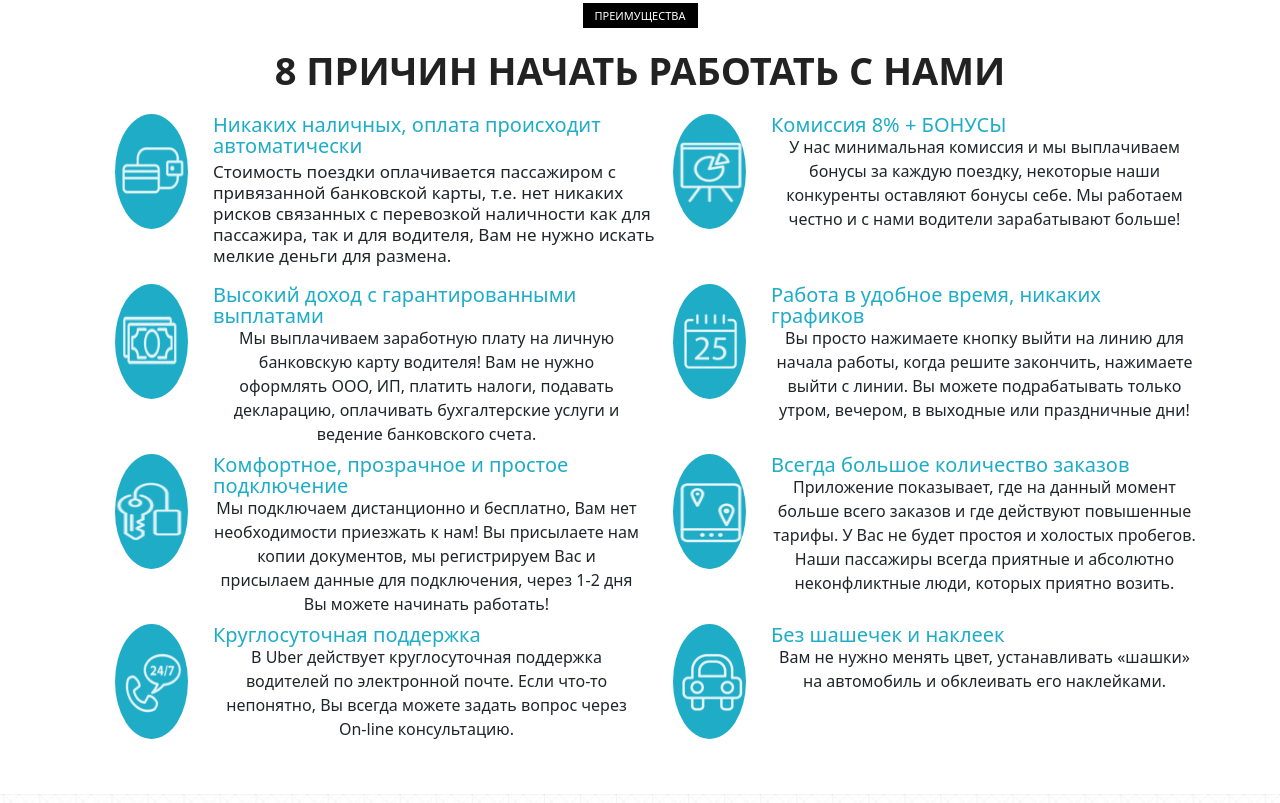
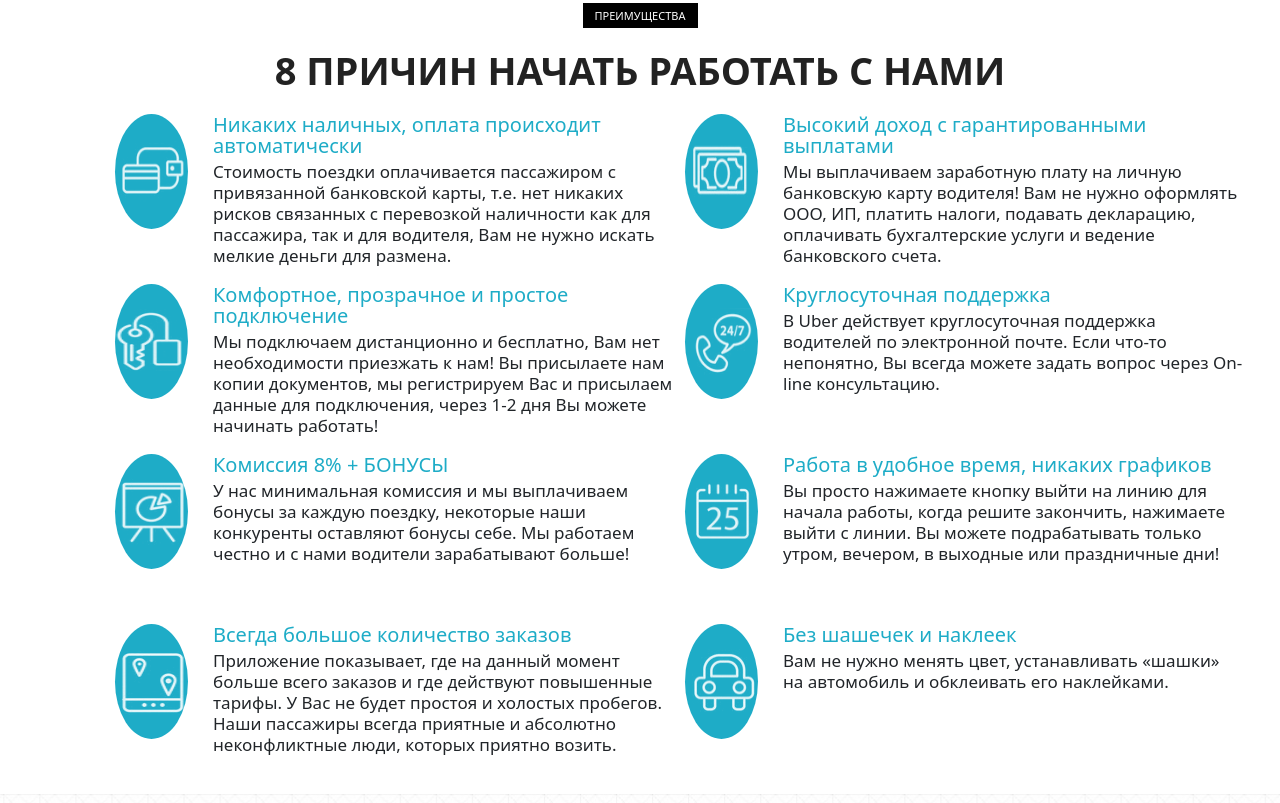
Before and after one commit to DmiTsa/html-css-p2, a plain HTML site: page index.html in a window 1280 px wide. Shown: the part 877-1680 px from the top of the page. Drawn offline with Linux system fonts and the light colour scheme.

Commit message:
to scss final

```diff
--- a/index.html
+++ b/index.html
@@ -91,6 +91,7 @@
           8 причин начать работать с нами
         </h3>
         <div class="reason_items">
+          <div class="row">
           <div class="col-md-6">
             <div class="reason_items_item">
               <div class="reason_items_item_logo">
@@ -105,12 +106,13 @@
                 </p>
               </div>
             </div>
-
+          </div>
+          <div class="col-md-6">
             <div class="reason_items_item">
               <div class="reason_items_item_logo">
                 <img src="icons/reason/icon_2.png" alt="reason icon">
               </div>
-              <div class="reason_items_item-text">
+              <div class="reason_items_item_text">
                 <div class="reason_items_item_text_header">
                   Высокий доход с гарантированными выплатами
                 </div>
@@ -119,12 +121,13 @@
                 </p>
               </div>
             </div>
-
+          </div>
+          <div class="col-md-6">
             <div class="reason_items_item">
               <div class="reason_items_item_logo">
                 <img src="icons/reason/icon_3.png" alt="reason icon">
               </div>
-              <div class="reason_items_item-text">
+              <div class="reason_items_item_text">
                 <div class="reason_items_item_text_header">
                   Комфортное, прозрачное и простое подключение
                 </div>
@@ -133,12 +136,13 @@
                 </p>
               </div>
             </div>
-
+          </div>
+          <div class="col-md-6">
             <div class="reason_items_item">
               <div class="reason_items_item_logo">
                 <img src="icons/reason/icon_4.png" alt="reason icon">
               </div>
-              <div class="reason_items_item-text">
+              <div class="reason_items_item_text">
                 <div class="reason_items_item_text_header">
                   Круглосуточная поддержка
                 </div>
@@ -153,7 +157,7 @@
               <div class="reason_items_item_logo">
                 <img src="icons/reason/icon_5.png" alt="reason icon">
               </div>
-              <div class="reason_items_item-text">
+              <div class="reason_items_item_text">
                 <div class="reason_items_item_text_header">
                   Комиссия 8% + БОНУСЫ
                 </div>
@@ -162,12 +166,13 @@
                 </p>
               </div>
             </div>
-
+          </div>
+          <div class="col-md-6">
             <div class="reason_items_item">
               <div class="reason_items_item_logo">
                 <img src="icons/reason/icon_6.png" alt="reason icon">
               </div>
-              <div class="reason_items_item-text">
+              <div class="reason_items_item_text">
                 <div class="reason_items_item_text_header">
                   Работа в удобное время, никаких графиков
                 </div>
@@ -176,12 +181,13 @@
                 </p>
               </div>
             </div>
-
+          </div>
+          <div class="col-md-6">
             <div class="reason_items_item">
               <div class="reason_items_item_logo">
                 <img src="icons/reason/icon_7.png" alt="reason icon">
               </div>
-              <div class="reason_items_item-text">
+              <div class="reason_items_item_text">
                 <div class="reason_items_item_text_header">
                   Всегда большое количество заказов
                 </div>
@@ -190,12 +196,13 @@
                 </p>
               </div>
             </div>
-
+          </div>
+          <div class="col-md-6">
             <div class="reason_items_item">
               <div class="reason_items_item_logo">
                 <img src="icons/reason/icon_8.png" alt="reason icon">
               </div>
-              <div class="reason_items_item-text">
+              <div class="reason_items_item_text">
                 <div class="reason_items_item_text_header">
                   Без шашечек и наклеек
                 </div>
@@ -205,8 +212,10 @@
               </div>
             </div>
           </div>
+
         </div>
       </div>
+    </div>
     </section>
 
     <section class="mobile">
@@ -308,7 +317,7 @@
                 <div class="require_items_item_col-header blue">
                   УСЛОВИЯ: со своим авто:
                 </div>
-                <ul class="require_items_item_col-text blue">
+                <ul class="require_items_item_col-text blue blue-check">
                   <li>Подключаем к системе UBER под 10%</li>
                   <li>Никаких взносов - 0%!</li>
                   <li>Можем подключать удаленно без приезда в офис</li>
@@ -318,7 +327,7 @@
                   <li>Деньги перечисляем на карту водителю или наличными в офисе</li>
                 </ul>
               </div>
-              <div class="require_items_item_col-text">
+              <div class="require_items_item_col-text descr blue">
                 В день заработок составляет 7000-12000р + бонус 3000т рублей
               </div>
             </div>
@@ -328,7 +337,7 @@
                 <div class="require_items_item_col-header blue">
                   УСЛОВИЯ: на авто компании:
                 </div>
-                <ul class="require_items_item_col-text blue">
+                <ul class="require_items_item_col-text blue blue-check">
                   <li>Предоставляем авто без залога</li>
                   <li>Без ежедневных выплат по аренде</li>
                   <li>Среда пятница и суббота работа на компанию остальные дни вы работаете на себя</li>
@@ -342,7 +351,7 @@
                 <div class="require_items_item_col-header red">
                   ТРЕБОВАНИЕ:
                 </div>
-                <ul class="require_items_item_col-text red">
+                <ul class="require_items_item_col-text red red-check">
                   <li>Наличие автомобиля без рекламы</li>
                   <li>Автомобиль не должен быть желтый и не с желтыми номерами</li>
                   <li>Машина не старше 3 лет</li>
@@ -356,7 +365,7 @@
                 <div class="require_items_item_col-header red">
                   ДОКУМЕНТЫ:
                 </div>
-                <ul class="require_items_item_col-text red">
+                <ul class="require_items_item_col-text red red-check">
                   <li>Права 2 стороны</li>
                   <li>Паспорт лицевая сторона</li>
                   <li>СтС</li>
--- a/scss/_general.scss
+++ b/scss/_general.scss
@@ -139,9 +139,10 @@ header {
 /* REASON section */
 .reason {
   display: flex;
-  flex-direction: column;
+  // flex-direction: column;
   padding-top: 30px;
   text-align: center;
+  flex-wrap: wrap;
   &_header-text {
     color: #ffffff;
     font-weight: 400;
@@ -376,8 +377,10 @@ header {
   &_items {
     display: flex;
     flex-wrap: wrap;
+
     &_item {
-      margin: 30px 0 &_col-header {
+      margin: 30px 0;
+      &_col-header {
         font-weight: 400;
         font-size: 22px;
         line-height: 24px;
@@ -389,31 +392,32 @@ header {
         font-size: 17px;
         line-height: 30px;
         color: #222222;
+      }
+    }
+    .blue-check {
       li {
         list-style-type: none;
         margin-left: -20px;
         text-indent: 5px;
-          &:before {
-            content: '';
-            display: inline-block;
-            width: 20px;
-            height: 20px;
-            margin-right: 10px;
-            transform: translate(0px, 4px);
-            background: url('../icons/check_blue_icon.png') center center/cover
-              no-repeat;
+        @include blue-check;
       }
     }
+    .red-check {
+      li {
+        list-style-type: none;
+        margin-left: -20px;
+        text-indent: 5px;
+        @include red-check;
       }
-      // &_descr {
-
-      // }
+    }
+    .descr {
+      margin-top: 25px;
+    }
     .red {
       color: #ff5656;
     }
     .blue {
       color: #1ca8c3;
-      }
     }
   }
 }
--- /dev/null
+++ b/scss/_mixins.scss
@@ -0,0 +1,24 @@
+@mixin blue-check {
+  &:before {
+    content: '';
+    display: inline-block;
+    width: 20px;
+    height: 20px;
+    margin-right: 10px;
+    transform: translate(0px, 4px);
+    background: url('../icons/check_blue_icon.png') center center/cover
+      no-repeat;
+  }
+}
+
+@mixin red-check {
+  &:before {
+    content: '';
+    display: inline-block;
+    width: 20px;
+    height: 20px;
+    margin-right: 10px;
+    transform: translate(0px, 4px);
+    background: url('../icons/check_red_icon.png') center center/cover no-repeat;
+  }
+}
--- a/scss/style.scss
+++ b/scss/style.scss
@@ -2,5 +2,6 @@ html {
   font-family: Roboto, sans-serif;
 }
 @import 'variables';
+@import 'mixins';
 @import 'general';
 @import 'media';
```
Also changed, not shown: css/style.min.css, 1 other file. Lines whose indentation alone changed are shown as unchanged.
